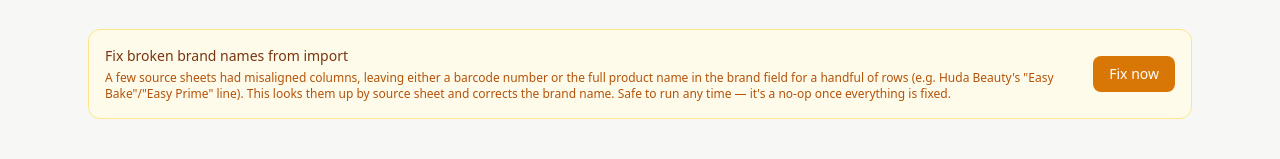
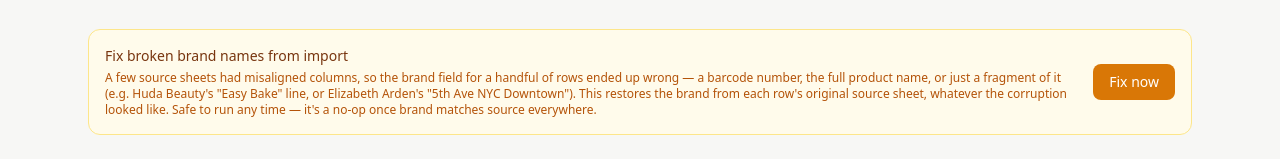
Before and after one commit to mbulilete-blip/supplier-offers, a Next.js app: page / in a window 1280 px wide. Shown: the part 160-319 px from the top of the page. Built offline with nearby package versions, Linux system fonts and the light colour scheme; no server answers; the database is empty.

Commit message:
Fix broken brand names unconditionally from source sheet, not just exact/numeric matches

```diff
--- a/app/page.tsx
+++ b/app/page.tsx
@@ -239,11 +239,12 @@ export default function DashboardPage() {
               Fix broken brand names from import
             </h2>
             <p className="mt-1 text-xs text-amber-700">
-              A few source sheets had misaligned columns, leaving either a barcode number or the
-              full product name in the brand field for a handful of rows (e.g. Huda Beauty&apos;s
-              &quot;Easy Bake&quot;/&quot;Easy Prime&quot; line). This looks them up by source sheet
-              and corrects the brand name. Safe to run any time — it&apos;s a no-op once everything
-              is fixed.
+              A few source sheets had misaligned columns, so the brand field for a handful of rows
+              ended up wrong — a barcode number, the full product name, or just a fragment of it
+              (e.g. Huda Beauty&apos;s &quot;Easy Bake&quot; line, or Elizabeth Arden&apos;s
+              &quot;5th Ave NYC Downtown&quot;). This restores the brand from each row&apos;s
+              original source sheet, whatever the corruption looked like. Safe to run any time —
+              it&apos;s a no-op once brand matches source everywhere.
             </p>
           </div>
           <button
--- a/lib/db.ts
+++ b/lib/db.ts
@@ -261,16 +261,17 @@ export async function getMarketMatches(
   return map;
 }
 
-// One-off data-repair helper: a handful of source sheets had misaligned
-// columns during the original import, which left the wrong value sitting in
-// the "brand" field instead of the real brand name — either a barcode
-// number, or (as with the Huda Beauty "Easy Bake"/"Easy Prime" lines) the
-// full product name duplicated into the brand field. Every imported row
-// stores its origin sheet as "Source: <sheet name>" in `notes`, and that
-// sheet name is what should have been used as the brand — so this rewrites
-// any brand that's either purely numeric or identical to the product name
-// back to the correct sheet-derived name. Safe to run more than once: once
-// no broken brands remain, it's a no-op.
+// One-off data-repair helper: the original bulk import came from a workbook
+// where each tab was named after the brand it held, and every row stores
+// that tab name as "Source: <tab name>" in `notes`. A handful of source
+// sheets had misaligned columns, so the "brand" field ended up with the
+// wrong value in several different ways — a barcode number, the full
+// product name duplicated in, or just a fragment of the product/line name
+// (e.g. "5th Ave NYC Downtown" instead of "Elizabeth Arden"). Rather than
+// detect each corruption shape individually, this trusts the tab-derived
+// source unconditionally: whenever it disagrees with the current brand, the
+// source wins. Safe to run more than once: once brand matches source
+// everywhere, it's a no-op.
 export async function fixNumericBrands(): Promise<{ fixed: number; brands: string[] }> {
   await ensureSchema();
   const { rows } = await getPool().query(
@@ -278,10 +279,6 @@ export async function fixNumericBrands(): Promise<{ fixed: number; brands: strin
        SET brand = trim(regexp_replace(notes, '^Source: ', '')),
            updated_at = now()
      WHERE notes ~ '^Source: '
-       AND (
-         brand ~ '^[0-9]+$'
-         OR lower(trim(brand)) = lower(trim(product))
-       )
        AND lower(trim(brand)) <> lower(trim(regexp_replace(notes, '^Source: ', '')))
      RETURNING brand;`
   );
```
